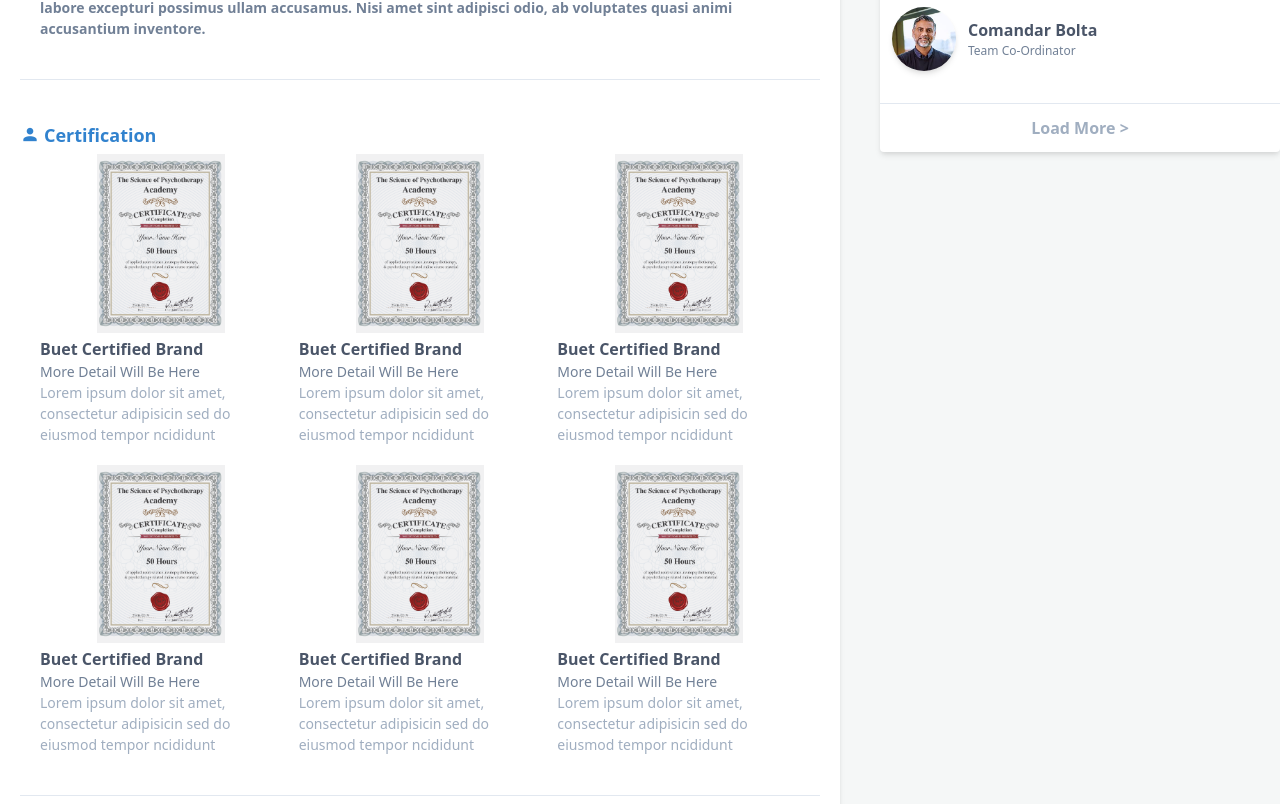
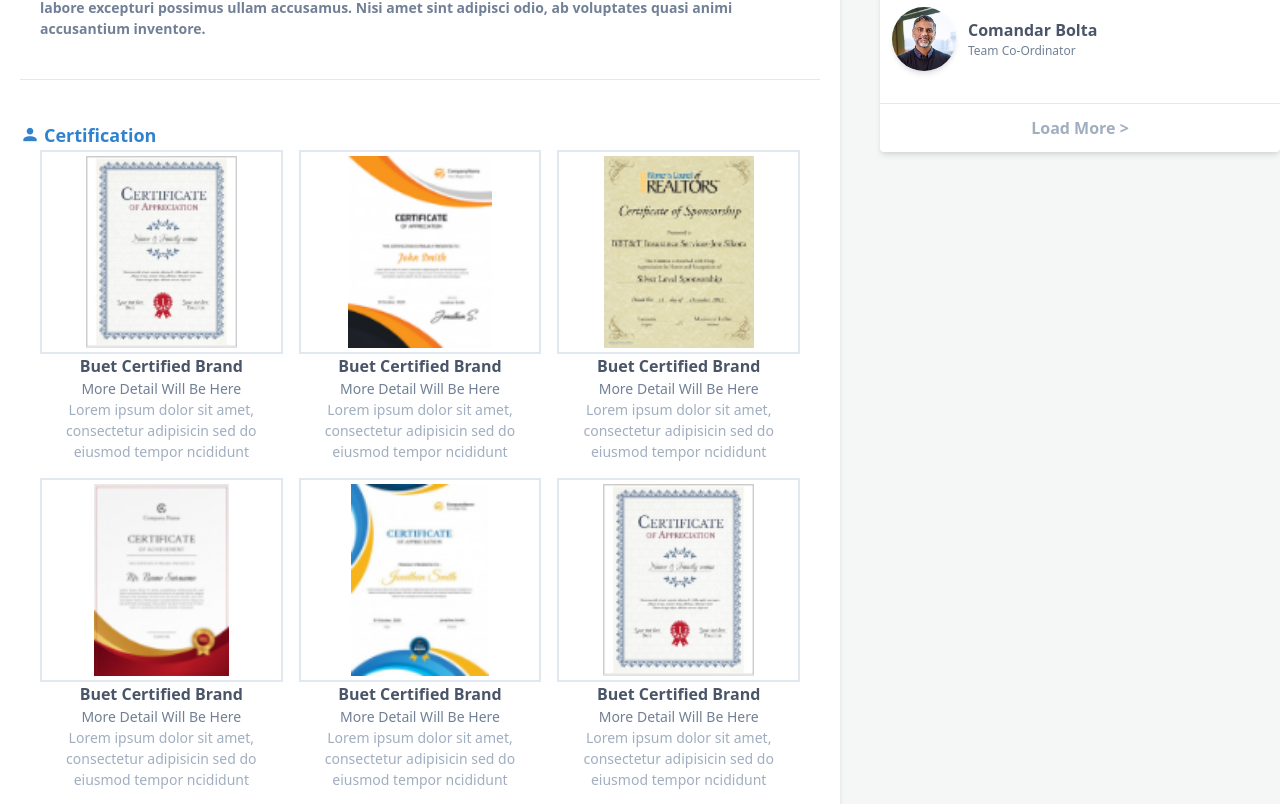
Before and after one commit to allImran/vue-tail-shop, a Vue app: page /profile in a window 1280 px wide. Shown: the part 702-1506 px from the top of the page. Built offline with nearby package versions, Linux system fonts and the light colour scheme.

Commit message:
product details certificate image show

```diff
--- a/src/components/molecule/profile/Certificate.vue
+++ b/src/components/molecule/profile/Certificate.vue
@@ -8,13 +8,17 @@
     />
     <div class="grid md:grid-cols-3 grid-cols-2 sm:gap-4 gap-2 px-5 border-b pb-10">
       <Card
-                v-for="(n, i) in 6"
-                :key="i"
+          v-for="(row, index) in certificates"
+          :key="index"
+          :image="row.image_url"
+          imgStyle="h-48"
           title="Buet certified brand"
-                titleStyle="font-semibold text-sm text-gray-700 capitalize"
-                border="none"
+          titleStyle="font-semibold text-center text-sm text-gray-700 capitalize"
+          border="border-2"
           subTitle="more detail will be here"
+          subTitleStyle="text-center text-gray-600 text-sm capitalize"
           detail="Lorem ipsum dolor sit amet, consectetur adipisicin sed do eiusmod tempor ncididunt"
+          detailStyle="text-center text-gray-500 text-sm w-full"
       />
     </div>
   </div>
@@ -23,29 +27,25 @@
 <script>
 import Card from '@/components/atom/Card'
 import TextWithIcon from '@/components/atom/TextWithIcon'
+import { certificates } from "@/data/certificate";
+
 export default {
   name: 'Certificate',
-    components:{
+  components: {
     TextWithIcon,
     Card
   },
-    props:{
-
+  props: {},
+  data() {
+    return {}
   },
-    data(){
-      return{
-
-      }
+  computed: {
+    certificates() {
+      return certificates.slice(0,10);
     },
-    computed:{
-
   },
-    watch:{
-
-    },
-    methods:{
-
-    }
+  watch: {},
+  methods: {}
 }
 </script>
 
```
Lines whose indentation alone changed are shown as unchanged.
